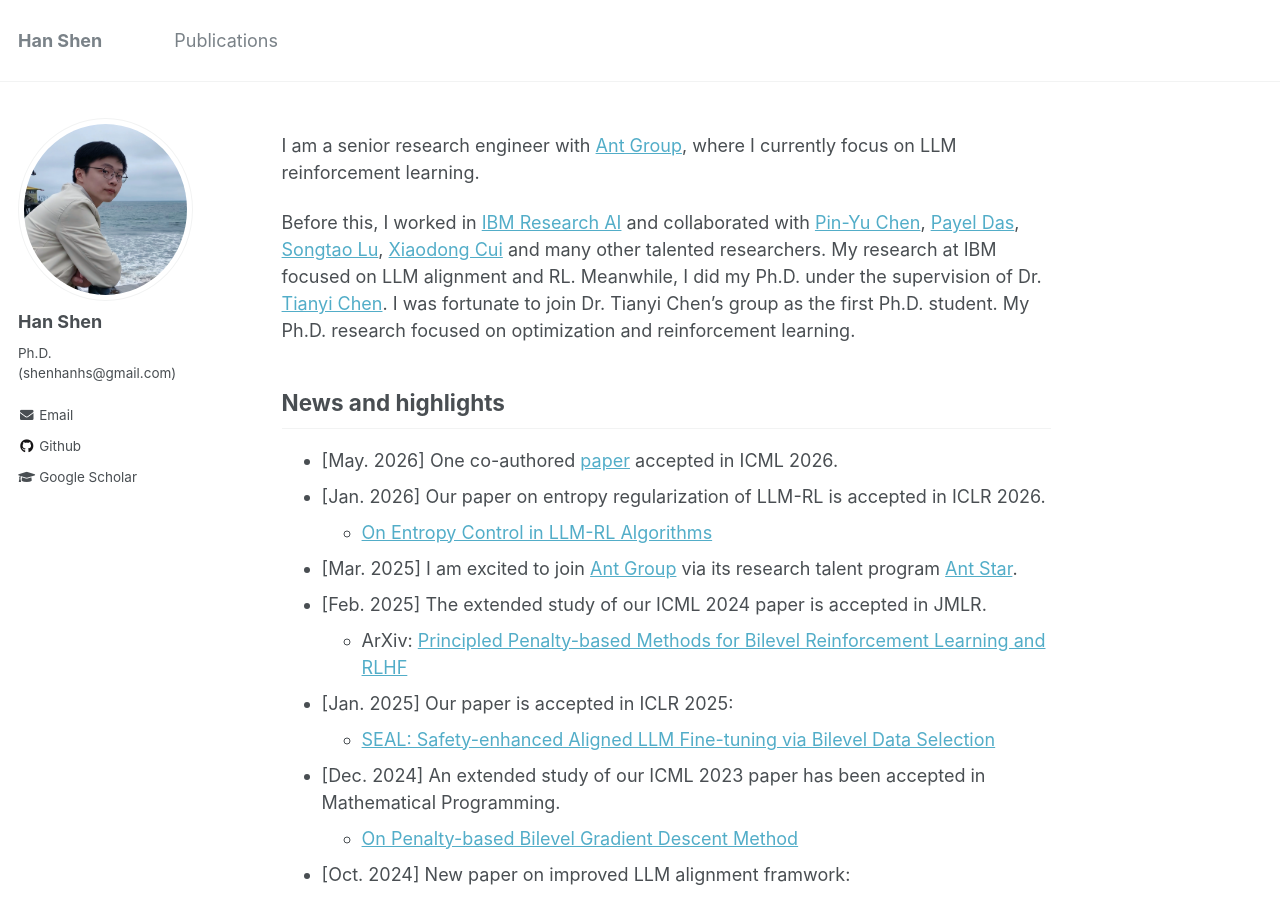
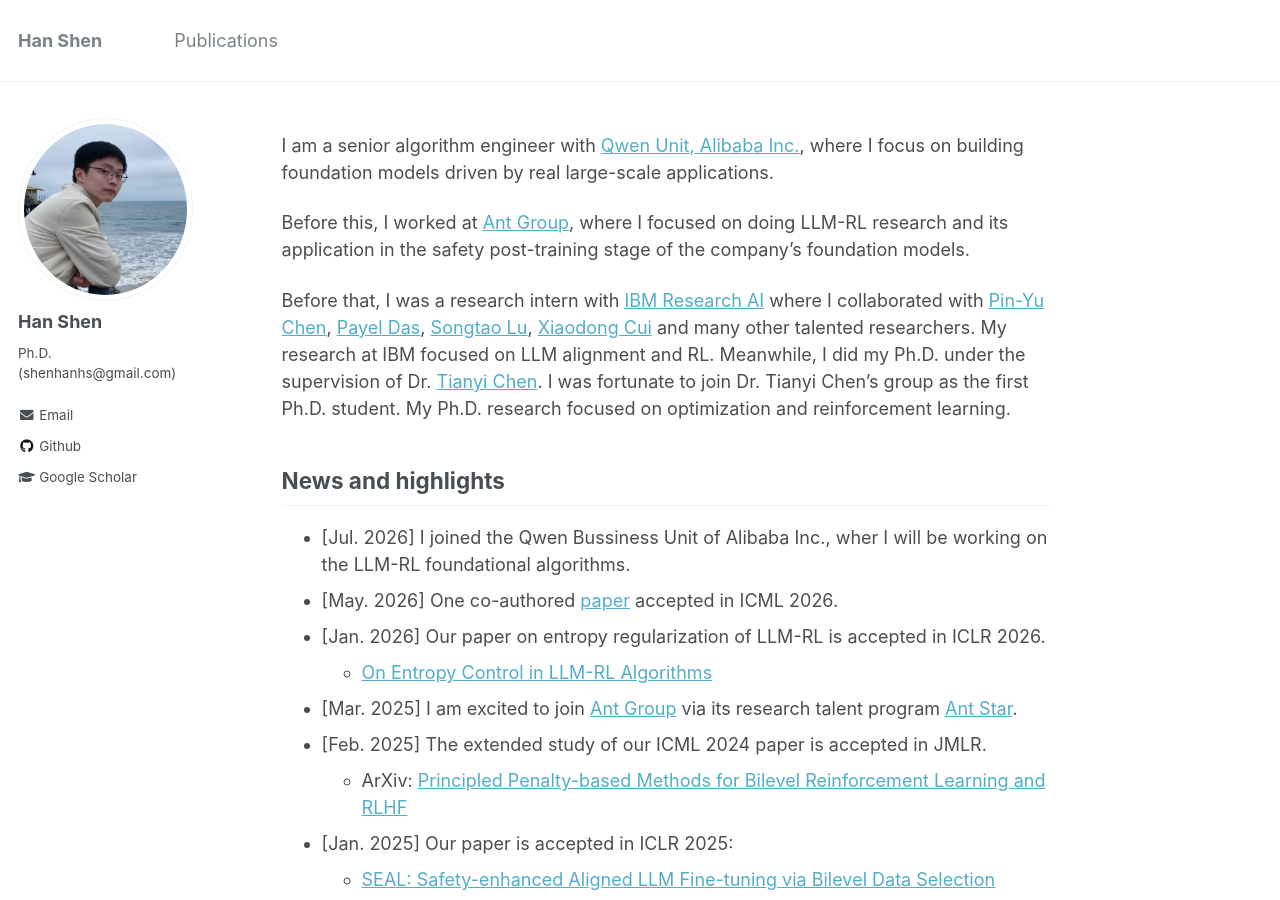
Before and after one commit to hanshen95/hanshen95.github.io, a Jekyll site: the page built from _pages/about.md, in a window 1280 px wide and 900 px high. Built offline with Jekyll 4.4.1, drawn with Linux system fonts in a browser that asks for light colours; some of the changed text lies outside the part shown.

Commit message:
Update about.md

```diff
--- a/_pages/about.md
+++ b/_pages/about.md
@@ -10,13 +10,16 @@ redirect_from:
 
 
 
-I am a senior research engineer with [Ant Group](https://www.antgroup.com/en), where I currently focus on LLM reinforcement learning.
+I am a senior algorithm engineer with [Qwen Unit, Alibaba Inc.](https://qwen.ai/home), where I focus on building foundation models driven by real large-scale applications.
 
-Before this, I worked in [IBM Research AI](https://research.ibm.com/artificial-intelligence) and collaborated with [Pin-Yu Chen](https://sites.google.com/site/pinyuchenpage/), [Payel Das](https://scholar.google.com/citations?user=1vs31MgAAAAJ&hl=en), [Songtao Lu](https://songtaogithub.github.io/), [Xiaodong Cui](https://research.ibm.com/people/xiaodong-cui) and many other talented researchers. My research at IBM focused on LLM alignment and RL. Meanwhile, I did my Ph.D. under the supervision of Dr. [Tianyi Chen](https://chentianyi1991.github.io/). I was fortunate to join Dr. Tianyi Chen's group as the first Ph.D. student. My Ph.D. research focused on optimization and reinforcement learning.
+Before this, I worked at [Ant Group](https://www.antgroup.com/en), where I focused on doing LLM-RL research and its application in the safety post-training stage of the company's foundation models.
+
+Before that, I was a research intern with [IBM Research AI](https://research.ibm.com/artificial-intelligence) where I collaborated with [Pin-Yu Chen](https://sites.google.com/site/pinyuchenpage/), [Payel Das](https://scholar.google.com/citations?user=1vs31MgAAAAJ&hl=en), [Songtao Lu](https://songtaogithub.github.io/), [Xiaodong Cui](https://research.ibm.com/people/xiaodong-cui) and many other talented researchers. My research at IBM focused on LLM alignment and RL. Meanwhile, I did my Ph.D. under the supervision of Dr. [Tianyi Chen](https://chentianyi1991.github.io/). I was fortunate to join Dr. Tianyi Chen's group as the first Ph.D. student. My Ph.D. research focused on optimization and reinforcement learning.
 
 
 
 ## News and highlights
+* [Jul. 2026] I joined the Qwen Bussiness Unit of Alibaba Inc., wher I will be working on the LLM-RL foundational algorithms.
 * [May. 2026] One co-authored [paper](https://arxiv.org/abs/2602.11824) accepted in ICML 2026.
 * [Jan. 2026] Our paper on entropy regularization of LLM-RL is accepted in ICLR 2026.
   * [On Entropy Control in LLM-RL Algorithms](https://arxiv.org/abs/2509.03493)
@@ -60,7 +63,11 @@ Before this, I worked in [IBM Research AI](https://research.ibm.com/artificial-i
 
 ## Industry experiences
 
-Ant Group. (CN) Present
+Qwen Unit, Alibaba Inc. Present
+
+* Senior algorithm engineer.
+
+Ant Group. (CN) 03.2025 - 07.2026
 
 * Senior research engineer, joined via [Ant Star](https://talent.antgroup.com/ant-star) talent program.
 
```
